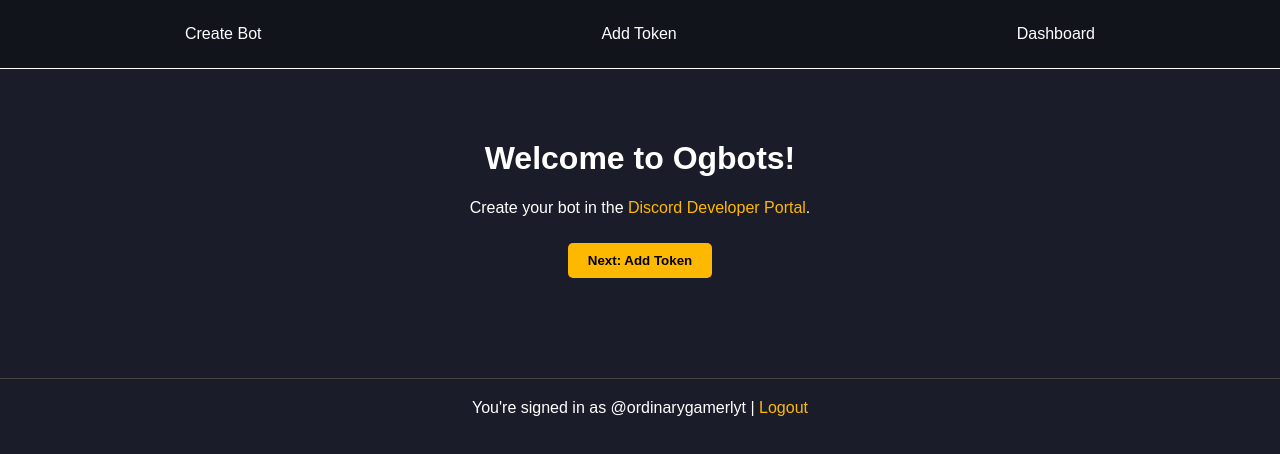
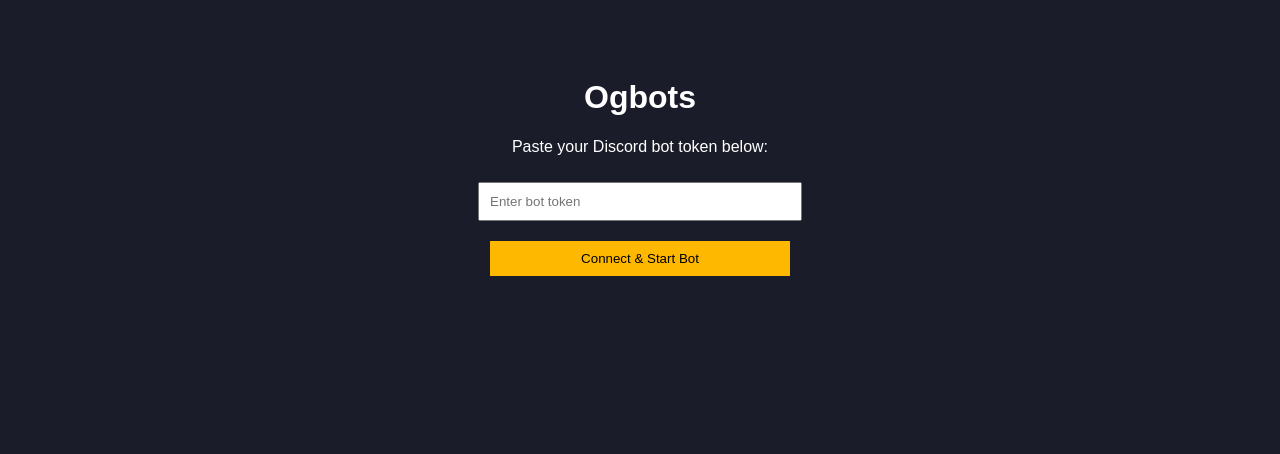
Before and after one commit to ordinaryYT/ogsbots, a website: page index.html in a window 1280 px wide. Drawn offline with Linux system fonts and the light colour scheme.

Commit message:
Update index.html

```diff
--- a/index.html
+++ b/index.html
@@ -1,77 +1,48 @@
-<!-- index.html -->
 <!DOCTYPE html>
 <html lang="en">
 <head>
-  <meta charset="UTF-8" />
-  <title>Ogbots</title>
-  <meta name="viewport" content="width=device-width, initial-scale=1.0" />
+  <meta charset="UTF-8">
+  <title>Ogbots - Start Your Discord Bot</title>
   <style>
-    body { background-color: #1a1d29; color: white; font-family: Arial, sans-serif; margin: 0; padding: 0; }
-    .nav { display: flex; justify-content: space-around; padding: 15px; border-bottom: 1px solid #fff; background-color: #12141c; }
-    .nav div { cursor: pointer; text-align: center; padding: 10px; transition: background 0.3s; }
-    .nav div:hover { background-color: #292c3f; }
-    .section { display: none; padding: 50px; text-align: center; }
-    .active { display: block; }
-    .btn { background-color: #ffb800; color: black; padding: 10px 20px; border: none; cursor: pointer; margin: 10px; border-radius: 5px; font-weight: bold; }
-    input { width: 300px; padding: 10px; margin: 10px; border-radius: 5px; border: none; }
-    .footer { text-align: center; padding: 20px; border-top: 1px solid #444; margin-top: 40px; }
-    a { color: #ffb800; text-decoration: none; }
+    body { background-color: #1a1d29; color: white; font-family: Arial, sans-serif; text-align: center; padding: 50px; }
+    input, button { padding: 10px; margin: 10px; width: 300px; }
+    button { background: #ffb800; color: black; border: none; cursor: pointer; }
+    .log { margin-top: 20px; color: #0f0; }
   </style>
 </head>
 <body>
-  <div class="nav">
-    <div onclick="showSection('create')">Create Bot</div>
-    <div onclick="showSection('token')">Add Token</div>
-    <div onclick="showSection('dashboard')">Dashboard</div>
-  </div>
-
-  <div id="create" class="section active">
-    <h1>Welcome to Ogbots!</h1>
-    <p>Create your bot in the <a href="https://discord.com/developers/applications" target="_blank">Discord Developer Portal</a>.</p>
-    <button class="btn" onclick="showSection('token')">Next: Add Token</button>
-  </div>
-
-  <div id="token" class="section">
-    <h1>Paste Your Bot Token</h1>
-    <input type="text" id="botTokenInput" placeholder="Paste your bot token here">
-    <br>
-    <button class="btn" onclick="connectBot()">Connect & Start Bot</button>
-  </div>
-
-  <div id="dashboard" class="section">
-    <h1>Bot Dashboard</h1>
-    <p>Your bot is running. Use <code>!ping</code> in your server to test it.</p>
-  </div>
-
-  <div class="footer">
-    You're signed in as @ordinarygamerlyt | <a href="#">Logout</a>
-  </div>
+  <h1>Ogbots</h1>
+  <p>Paste your Discord bot token below:</p>
+  <input type="text" id="tokenInput" placeholder="Enter bot token">
+  <br>
+  <button onclick="startBot()">Connect & Start Bot</button>
+  <div class="log" id="log"></div>
 
   <script>
-    function showSection(sectionId) {
-      document.querySelectorAll('.section').forEach(s => s.classList.remove('active'));
-      document.getElementById(sectionId).classList.add('active');
-    }
+    async function startBot() {
+      const token = document.getElementById('tokenInput').value;
+      const log = document.getElementById('log');
 
-    function connectBot() {
-      const token = document.getElementById('botTokenInput').value.trim();
-      if (!token) return alert('Please enter a bot token.');
+      if (!token) {
+        log.textContent = '❌ Please enter a bot token.';
+        return;
+      }
 
-      fetch('/start-bot', {
-        method: 'POST',
-        headers: { 'Content-Type': 'application/json' },
-        body: JSON.stringify({ token })
-      }).then(res => res.json())
-        .then(data => {
-          if (data.success) {
-            alert('Bot connected!');
-            showSection('dashboard');
-          } else {
-            alert('Error: ' + data.message);
-          }
-        }).catch(() => {
-          alert('Server error.');
+      log.textContent = '🔄 Starting bot...';
+
+      try {
+        const res = await fetch('/start-bot', {
+          method: 'POST',
+          headers: { 'Content-Type': 'application/json' },
+          body: JSON.stringify({ token }),
         });
+
+        const text = await res.text();
+        log.textContent = text;
+      } catch (err) {
+        log.textContent = '❌ Failed to connect to backend.';
+        console.error(err);
+      }
     }
   </script>
 </body>
```
